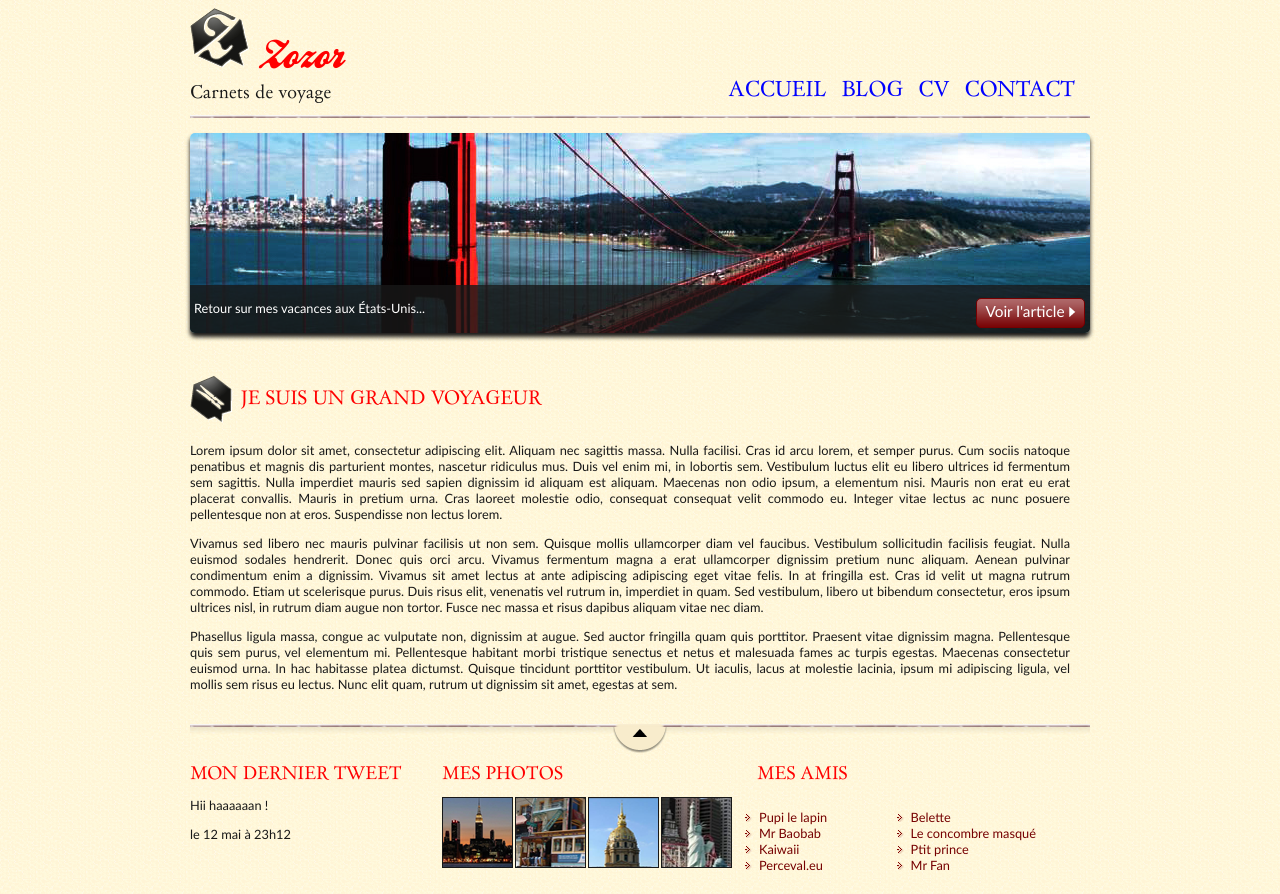
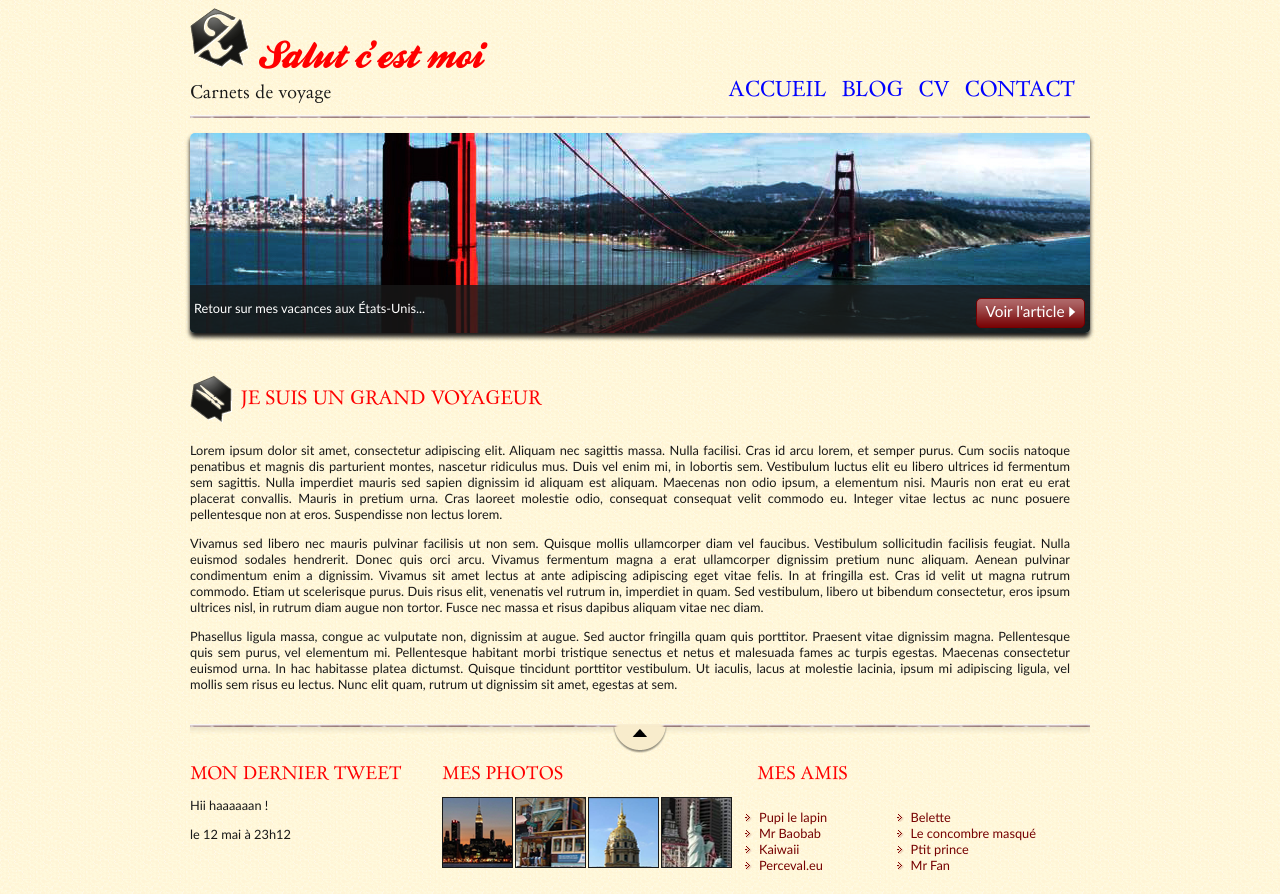
Before and after one commit to ThomasEcalle/cours_git_2A3, a plain HTML site: page index.html in a window 1280 px wide. Drawn offline with Linux system fonts and the light colour scheme.

Commit message:
Add random text

```diff
--- a/index.html
+++ b/index.html
@@ -12,7 +12,7 @@
                 <div id="titre_principal">
                     <div id="logo">
                         <img src="images/zozor_logo.png" alt="Logo de Zozor" />
-                        <h1>Zozor</h1>
+                        <h1>Salut c'est moi</h1>
                     </div>
                     <h2>Carnets de voyage</h2>
                 </div>
```
